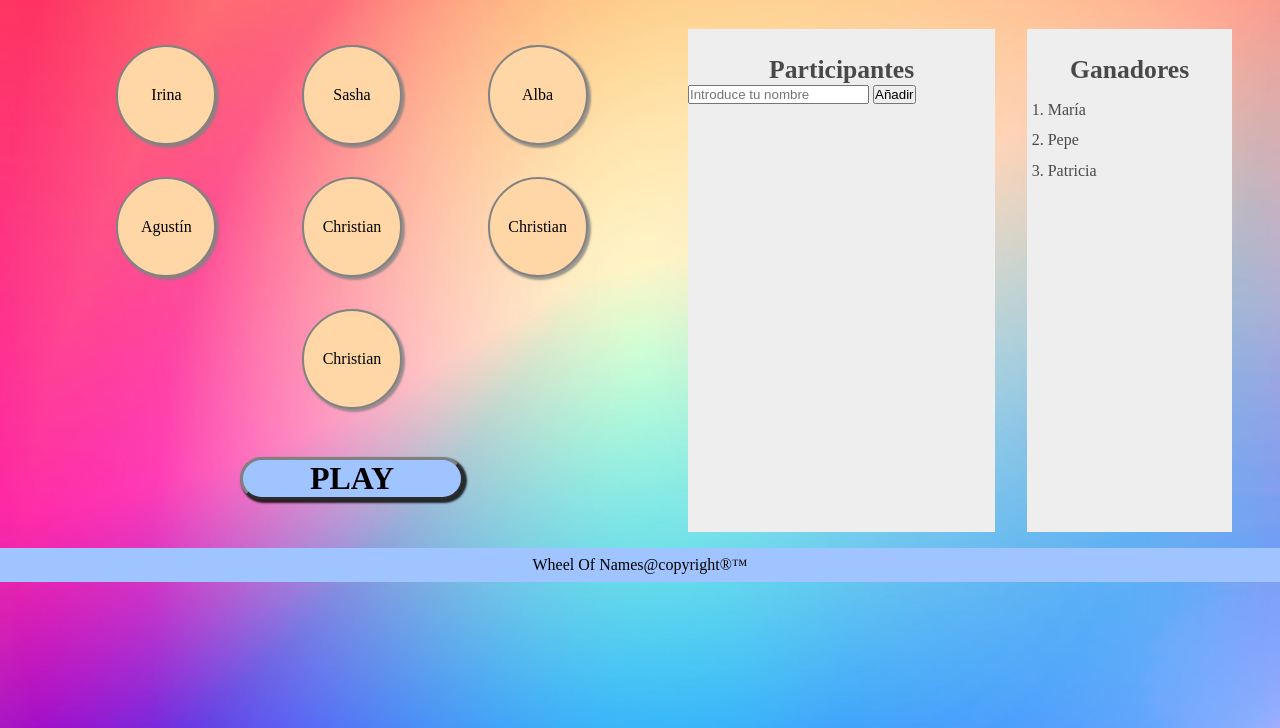
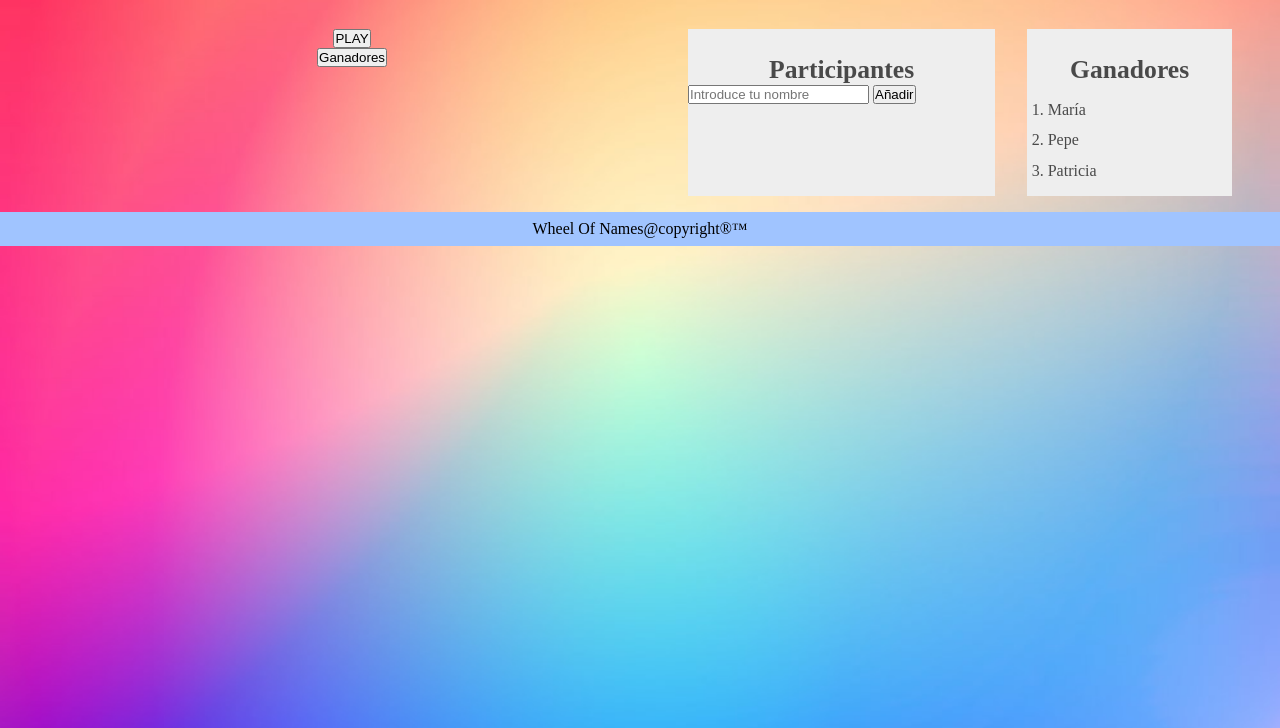
Before and after one commit to Rufasa-Software/PR-Base-Wheel-Of, a website built with Parcel: page src/index.html in a window 1280 px wide. Shown: the part 72-800 px from the top of the page. Built offline with nearby package versions, Linux system fonts and the light colour scheme; a web font is replaced by a local one.

Commit message:
modified index.html, create_users.ts, elements.ts and created play_event.ts

```diff
--- a/src/index.html
+++ b/src/index.html
@@ -17,54 +17,19 @@
 
 <main>
     <section id="coins-and-buttons">
-        <section class="coin">
+        <section id="coin" class="coin">
 
-            <section>
+            <!--<section>
                 <div class="circle">
                 <p class="texto">Irina</p>
                 </div>
-            </section>
+            </section>-->
 
-            <section>
-                <div class="circle">
-                <p class="texto">Sasha</p>
-                </div>
-            </section>
-
-            <section>
-                <div class="circle">
-                <p class="texto">Alba</p>
-                </div>
-            </section>
-
-            <section>
-                <div class="circle">
-                <p class="texto">Agustín</p>
-                </div>
-            </section>
-
-            <section>
-                <div class="circle">
-                <p class="texto">Christian</p>
-                </div>
-            </section>
-
-            <section>
-                <div class="circle">
-                <p class="texto">Christian</p>
-                </div>
-            </section>
-
-            <section>
-                <div class="circle">
-                <p class="texto">Christian</p>
-                </div>
-            </section>
         </section>
 
         <section class="action">
-            <button class="play">PLAY</button>
-            <button class="btn-winners">Ganadores</button>
+            <button id="play">PLAY</button>
+            <button id="btn-winners">Ganadores</button>
         </section>
 
     </section>
--- a/src/ts/create_user.ts
+++ b/src/ts/create_user.ts
@@ -1,6 +1,6 @@
 
 
-import { btnAddUser, inputNewUser, listUsers, usersArray } from "./elements";
+import { btnAddUser, coinsSection, inputNewUser, listUsers, usersArray } from "./elements";
 
 export function newUser() : void
 {
@@ -8,6 +8,7 @@ export function newUser() : void
     btnAddUser.addEventListener('click', () => {
         if(inputNewUser.value !='') {
             usersArray.push(inputNewUser.value);
+            inputNewUser.value = '';
             renderList();
         }
         if(inputNewUser.value =='') {
@@ -21,10 +22,14 @@ export function newUser() : void
 
 export function renderList() : void
 {
+    coinsSection.innerHTML = '<section id= "coinSection"></section>';
     listUsers.innerHTML = '<ul id="ul-user"></ul>';
     usersArray.forEach(user => {
         const ulUsers = document.getElementById('ul-user') as HTMLElement;
+        const allCoins = document.getElementById('coinSection') as HTMLDivElement;
         ulUsers.innerHTML += `<li class="new-player"><p>${user}</p> <div class="iconos"></div><i class="fas fa-edit"><i class="fas fa-trash-alt"></i></i></div></li>`;
+        allCoins.innerHTML += `<section><div class="circle">
+        <p>${user}</p></div></section>`;
     });
 
 }
--- a/src/ts/elements.ts
+++ b/src/ts/elements.ts
@@ -3,3 +3,5 @@ export const app = document.getElementById('app') as HTMLDivElement;
 export const listUsers = document.getElementById('list_of_names') as HTMLDivElement;
 export const inputNewUser = document.getElementById('name') as HTMLInputElement;
 export const btnAddUser = document.getElementById('btn-add-user') as HTMLButtonElement;
+export const coinsSection = document.getElementById('coin') as HTMLDivElement;
+export const btnPlay = document.getElementById('play') as HTMLButtonElement;
```
Also changed, not shown: src/ts/play_event.ts (added, +12 -0 lines).
